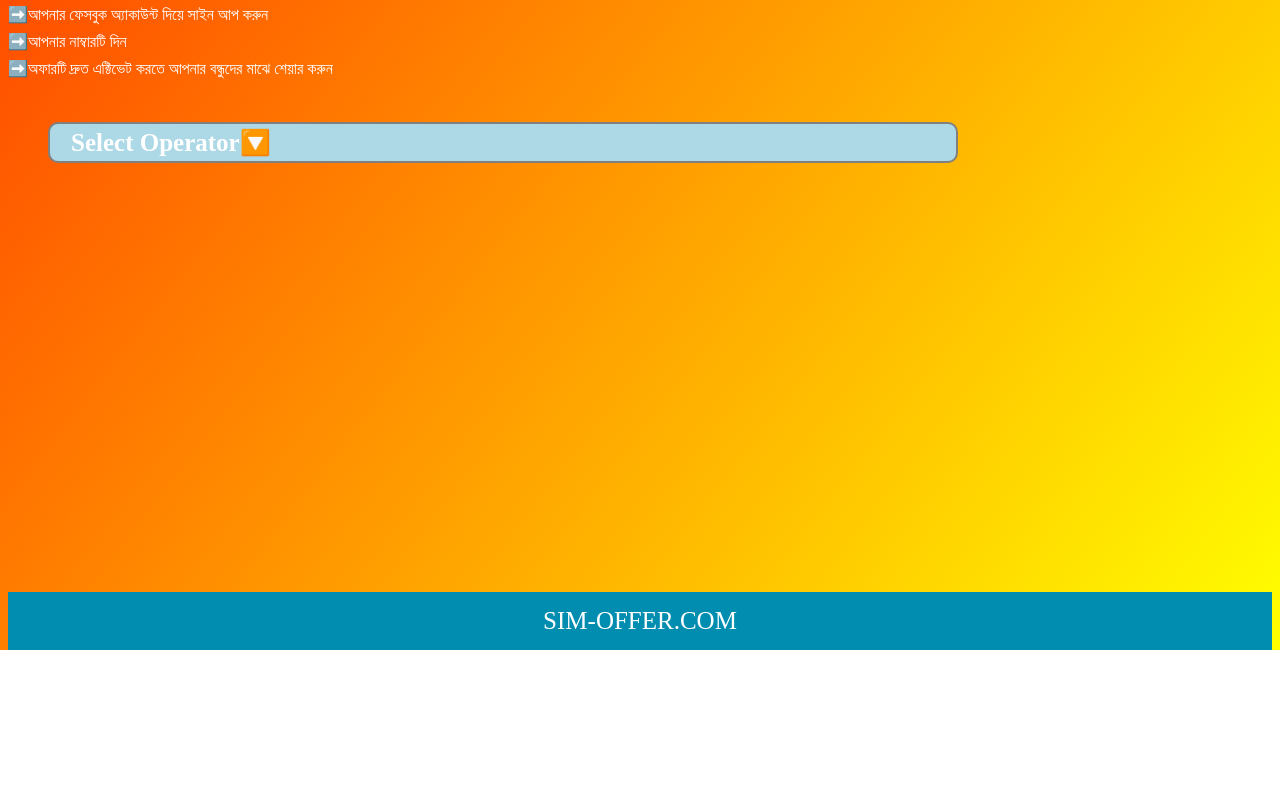
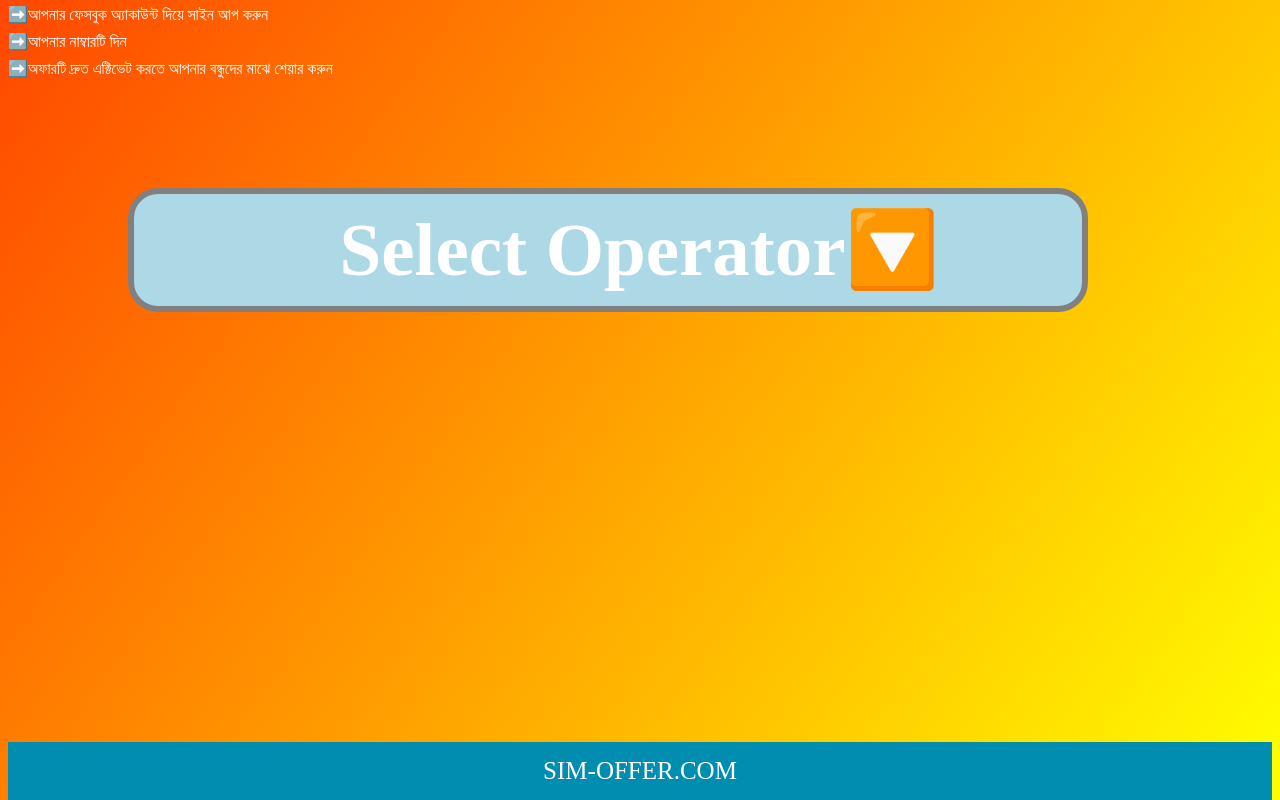
Before and after one commit to Sim-offer-com/5-gb-free-, a plain HTML site: page index.html in a window 1280 px wide. Shown: the part 1010-1810 px from the top of the page. Before the commit the page ends 1660 px from the top, so only its background shows below. Drawn offline with Linux system fonts and the light colour scheme.

Commit message:
Update index.html

```diff
--- a/index.html
+++ b/index.html
@@ -61,7 +61,9 @@
         background-color: lightblue;
         padding-bottom: 4px;
         padding-top: 4px;
+        text-align: center;
         padding-left: 21px;
+        zoom: 3;
       }
       .footer{
          padding: 15px;
```
